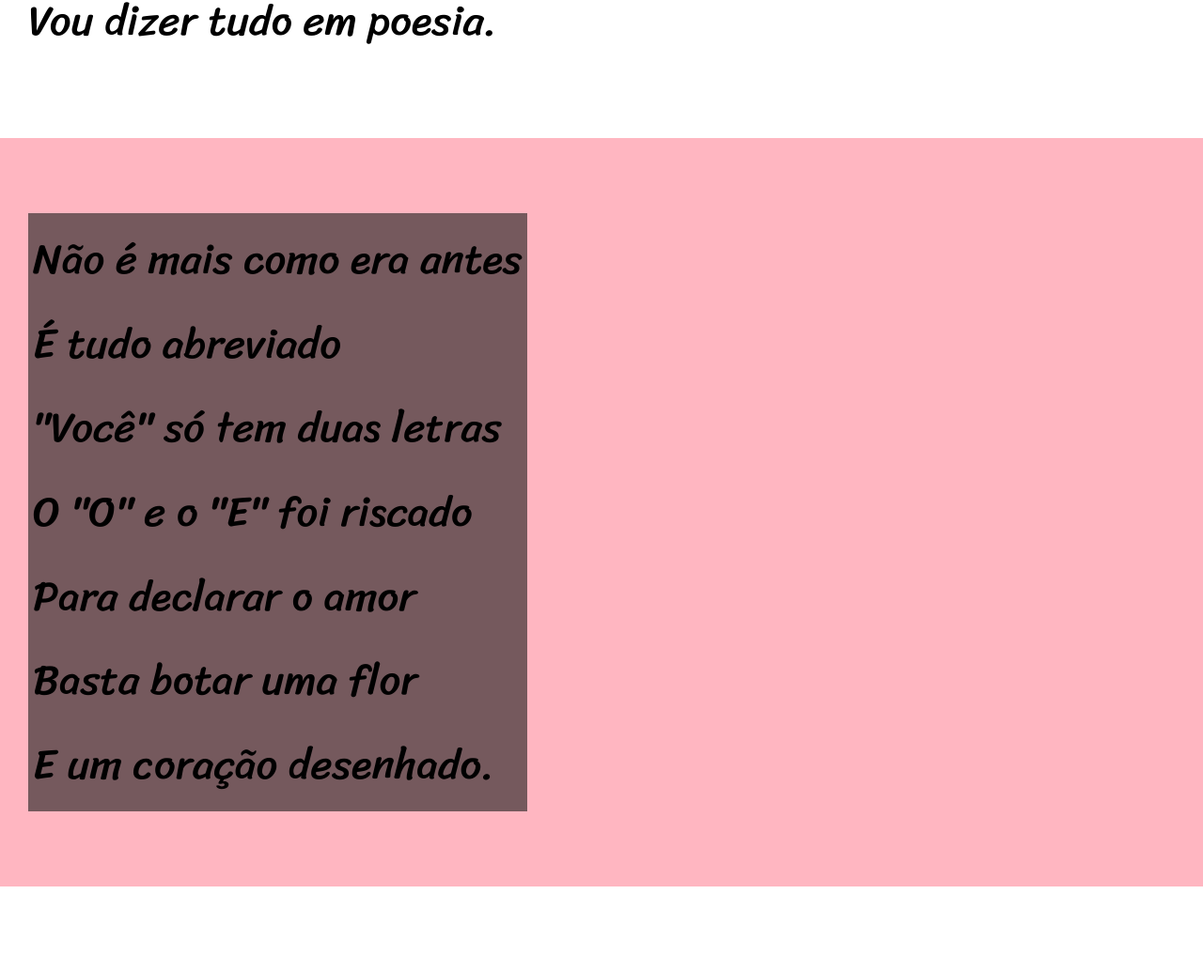
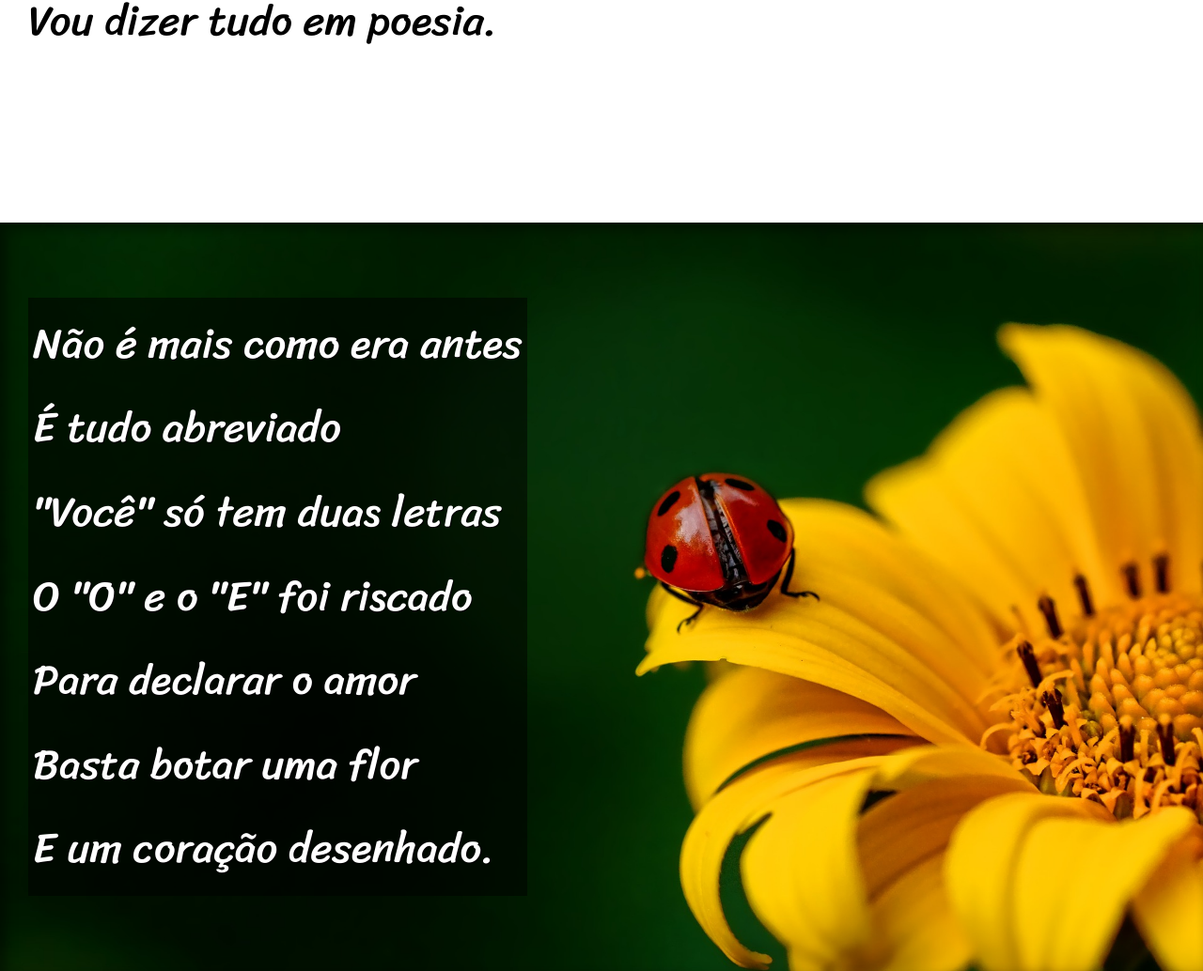
Before and after one commit to JoseEliodoro/html-css, a plain HTML site: page projeto_cordel/index.html in a window 1280 px wide. Shown: the part 900-1934 px from the top of the page at 94% size. Drawn offline with Linux system fonts and the light colour scheme.

Commit message:
Coloquei as definições de imagem

```diff
--- a/projeto_cordel/estilo/style.css
+++ b/projeto_cordel/estilo/style.css
@@ -48,10 +48,14 @@ a:hover{
 }
 
 section{
-    padding: 10vh 30px;
+    padding: 10vh 0 10vh 30px;
     line-height: 2em;
     font-family: var(--font3);
     font-size: 3.5vw;
+}
+
+section > p{
+    padding-bottom: 2em;
 }
 
 section.normal{
@@ -61,12 +65,26 @@ section.normal{
 
 section.imagem{
     background-color: lightpink;
+    color: #fff;
+    box-shadow: inset 6px  6px 13px 0 rgba(0, 0, 0, 0.473);
+    background-size: cover;
+    background-attachment: fixed;
 }
 
 section.imagem p {
     display: inline-block;
     padding: 5px;
-    background-color: rgba(31, 31, 31, 0.616);
+    background-color: rgba(0, 0, 0, 0.514);
+    text-shadow: 1px 1px 0 #000;
+}
+
+section#img1{
+    background-image: url(../imagens/background001.jpg);
+    background-position: right center;
+}
+
+section#img2{
+    background-image: url(../imagens/background002.jpg);
 }
 
 footer{
```
